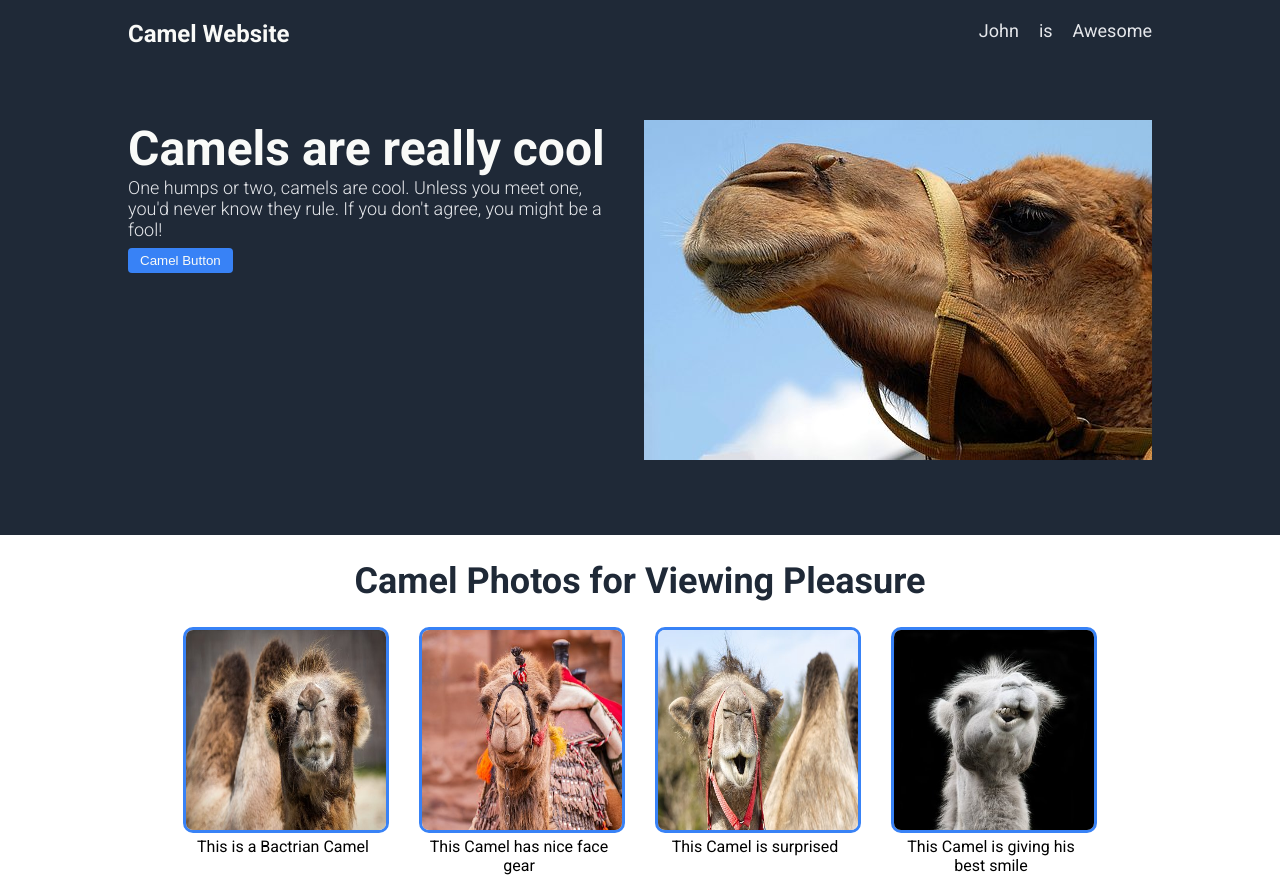
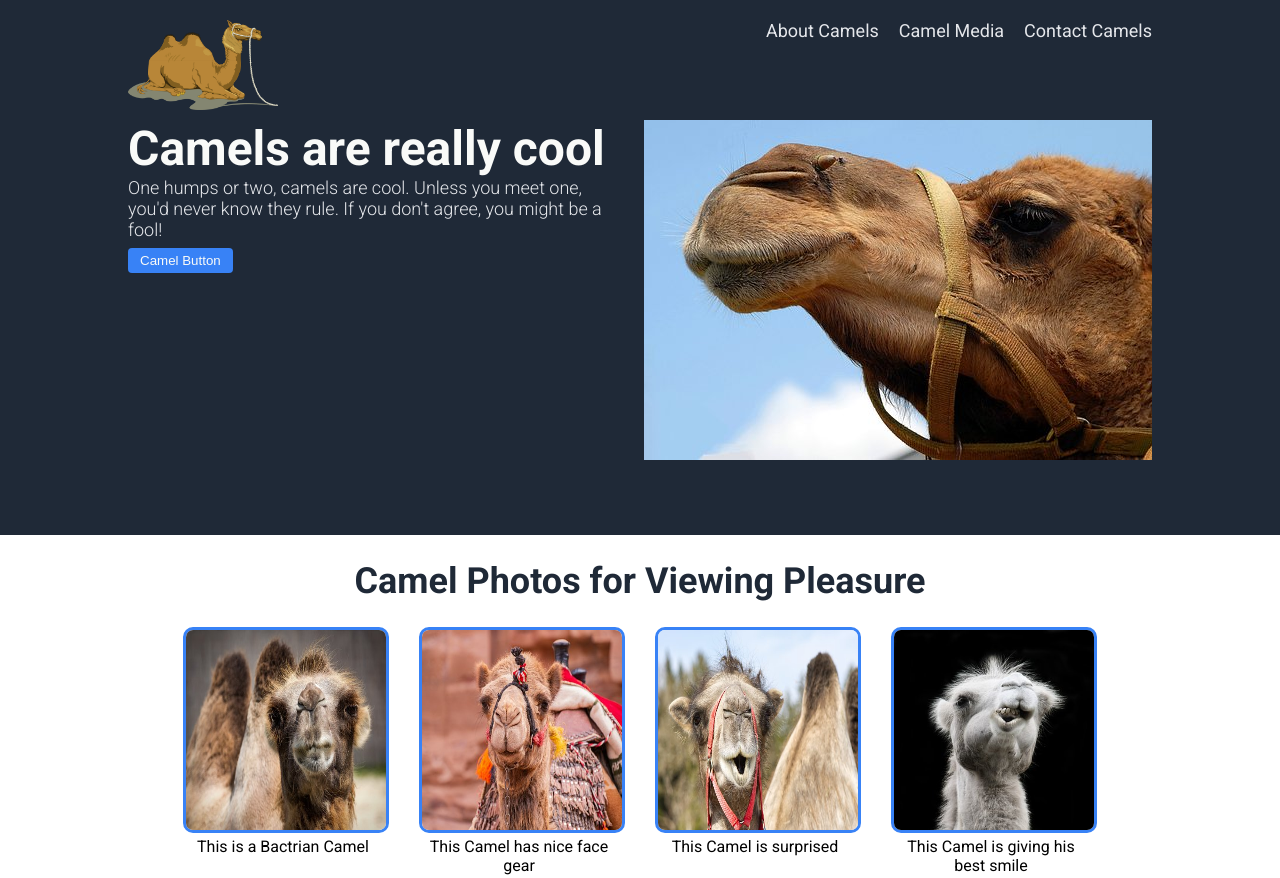
Before and after one commit to johnedwardlee/Landing-Page, a plain HTML site: page index.html in a window 1280 px wide. Shown: the top 878 px of the page. Drawn offline with Linux system fonts and the light colour scheme.

Commit message:
Desgin changes: Fixed typos Changed more John text to camel text Added Camel logos

```diff
--- a/index.html
+++ b/index.html
@@ -6,16 +6,17 @@
         <meta name="viewport" content="width=device-width, initial-scale=1.0">
         <title>Camel Website</title>
         <link rel="stylesheet" href="style.css">
+        <link rel="icon" href="images/camel_logo.png">
     </head>
     <body>
         <div class="top">
             <div class="header">
-                <div class="text">Camel Website</div>
+                <img src="images/camel_logo.png" alt="Camel Website">
                 <div id="links">
                     <ul>
-                        <li><a href="#">John</a></li>
-                        <li><a href="#">is</a></li>
-                        <li><a href="#">Awesome</a></li>
+                        <li><a href="#">About Camels</a></li>
+                        <li><a href="#">Camel Media</a></li>
+                        <li><a href="#">Contact Camels</a></li>
                     </ul>
                 </div>
             </div>
@@ -59,13 +60,13 @@
         </div>
         <div class="mid3">
             <div class="text">
-                <div class="text-top">Tired of not being a non camel loving fool?</div>
-                <div class="text-bottom">Hit the button to increase camel love an appriciation by at least 0.3% per click. You may not be able to see it, but it is working in your heart, trust me!</div>
+                <div class="text-top">Tired of being a camel hating fool?</div>
+                <div class="text-bottom">Hit the button to increase camel love and appreciation by at least 0.3% per click. You may not be able to see it, but it is working in your heart, trust me!</div>
             </div>
             <button>Camel Button</button>
         </div>
         <div class="footer">
-            Copyright © The John Project 2023
+            Copyright © The Camel Project 2023
         </div>
     </body>
 </html>
--- a/style.css
+++ b/style.css
@@ -26,10 +26,12 @@ body{
     margin-bottom: 50px;
 }
 
-.header > .text{
+.header > img{
     color: #f9faf8;
     font-size: 24px;
     font-weight: bold;
+    width: 150px;
+    height: 90px;
 }
 
 #links ul{
```
Also changed, not shown: images/camel_logo.png (added).
